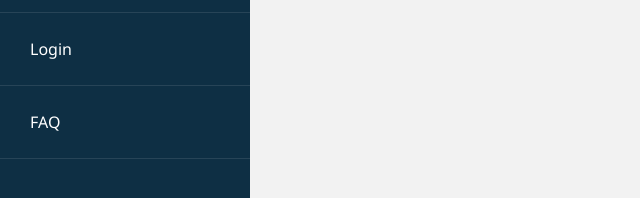
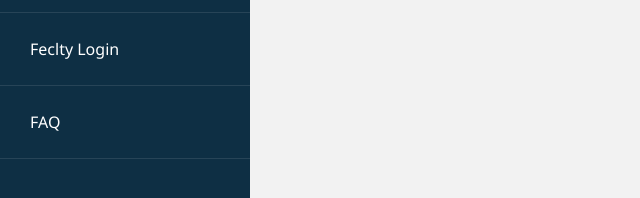
Before and after one commit to yashyadav64/Attendance-.ai, a plain HTML site: page index.html in a window 1280 px wide. Shown: the part 368-566 px from the top of the page, 0-640 px from the left. Drawn offline with Linux system fonts and the light colour scheme.

Commit message:
Update index.html

```diff
--- a/index.html
+++ b/index.html
@@ -136,7 +136,7 @@
     <li><a href="organization-registration.html">Organization Registration</a></li>
     <li><a href="face-authentication.html">Face Authentication</a></li>
     <li><a href="attendance-reports.html">Attendance Reports</a></li>
-    <li><a href="login.html ">Login</a></li>
+    <li><a href="login.html "> Feclty Login</a></li>
     <li><a href="faq.html">FAQ</a></li>
   </ul>
 </div>
```
